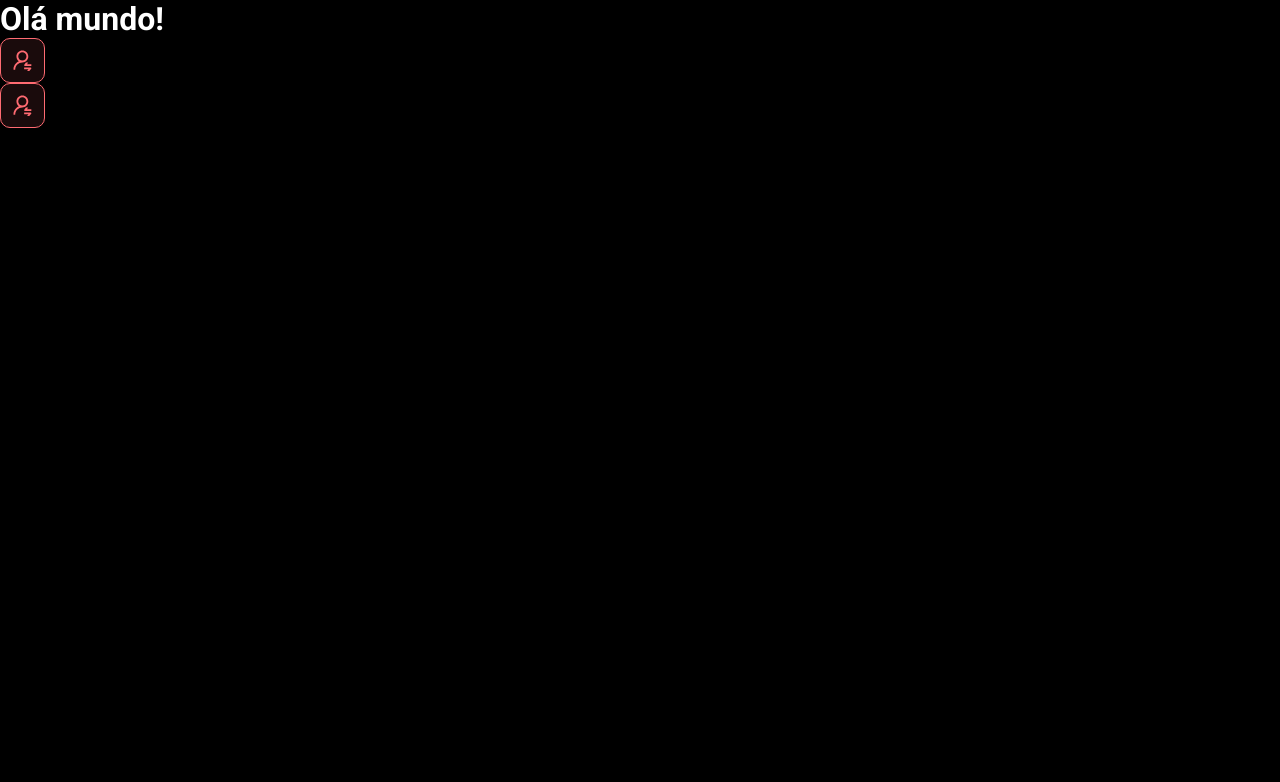
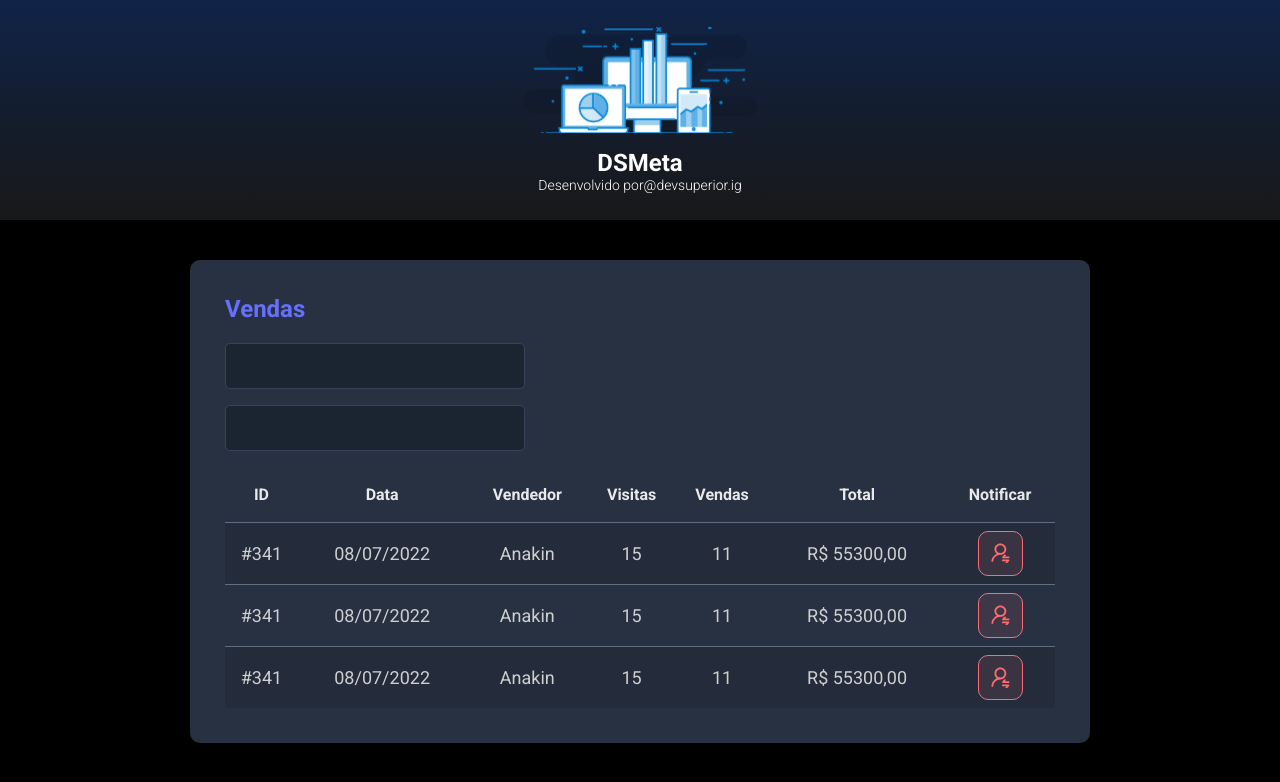
Before and after one commit to msfbrasil/dsmeta, a React (Vite) app in the folder frontend/: page / in a window 1280 px wide. Shown: the top 782 px of the page. Built offline with nearby package versions, Linux system fonts and the light colour scheme.

Commit message:
- Other components.

```diff
--- a/frontend/src/App.tsx
+++ b/frontend/src/App.tsx
@@ -1,11 +1,17 @@
-import NotificationButton from "./components/notification-button/NotificationButton"
+import Header from "./components/header/Header"
+import SalesCard from "./components/sales-card/SalesCard"
 
 function App() {
   return (
     <>
-      <h1>Olá mundo!</h1>
-      <NotificationButton />
-      <NotificationButton />
+      <Header/>
+      <main>
+        <section id="sales">
+          <div className="dsmeta-card-container">
+            <SalesCard/>
+          </div>
+        </section>
+      </main>
     </>
   )
 }
--- /dev/null
+++ b/frontend/src/components/header/Header.tsx
@@ -0,0 +1,20 @@
+import logo from '../../assets/images/logo.svg'
+
+import './styles.css'
+
+function Header() {
+  return (
+    <header>
+        <div className="dsmeta-logo-container">
+            <img src={logo} alt="DSMeta"/>
+            <h1>DSMeta</h1>
+            <p>
+                Desenvolvido por
+                <a href="https://www.instagram.com/devsuperior.ig">@devsuperior.ig</a>
+            </p>
+        </div>
+    </header>
+  )
+}
+
+export default Header
--- /dev/null
+++ b/frontend/src/components/header/styles.css
@@ -0,0 +1,27 @@
+header {
+    background: linear-gradient(180deg, #102347 0%, #181818 100%);
+    height: 220px;
+    display: flex;
+    align-items: center;
+    justify-content: center;
+}
+
+.dsmeta-logo-container {
+    display: flex;
+    flex-direction: column;
+    align-items: center;
+}
+
+.dsmeta-logo-container img {
+    width: 235px;
+}
+
+.dsmeta-logo-container h1 {
+    margin-top: 15px;
+    font-size: 24px;
+}
+
+.dsmeta-logo-container p {
+    font-size: 14px;
+    font-weight: 300;
+}
--- /dev/null
+++ b/frontend/src/components/sales-card/SalesCard.tsx
@@ -0,0 +1,77 @@
+
+import NotificationButton from '../notification-button/NotificationButton'
+import './styles.css'
+
+function SalesCard() {
+  return (
+    <div className="dsmeta-card">
+      <h2 className="dsmeta-sales-title">Vendas</h2>
+      <div>
+        <div className="dsmeta-input-control-container">
+          <input className="dsmeta-input-control" type="text"/>
+        </div>
+        <div className="dsmeta-input-control-container">
+          <input className="dsmeta-input-control" type="text"/>
+        </div>
+      </div>
+      <div>
+        <table className="dsmeta-sales-table">
+          <thead>
+            <tr>
+              <th className="showLarge">ID</th>
+              <th className="showMedium">Data</th>
+              <th>Vendedor</th>
+              <th className="showLarge">Visitas</th>
+              <th className="showLarge">Vendas</th>
+              <th>Total</th>
+              <th>Notificar</th>
+            </tr>
+          </thead>
+          <tbody>
+            <tr>
+              <td className="showLarge">#341</td>
+              <td className="showMedium">08/07/2022</td>
+              <td>Anakin</td>
+              <td className="showLarge">15</td>
+              <td className="showLarge">11</td>
+              <td>R$ 55300,00</td>
+              <td>
+                <div className="dsmeta-red-btn-container">
+                  <NotificationButton/>
+                </div>
+              </td>
+            </tr>
+            <tr>
+              <td className="showLarge">#341</td>
+              <td className="showMedium">08/07/2022</td>
+              <td>Anakin</td>
+              <td className="showLarge">15</td>
+              <td className="showLarge">11</td>
+              <td>R$ 55300,00</td>
+              <td>
+                <div className="dsmeta-red-btn-container">
+                  <NotificationButton/>
+                </div>
+              </td>
+            </tr>
+            <tr>
+              <td className="showLarge">#341</td>
+              <td className="showMedium">08/07/2022</td>
+              <td>Anakin</td>
+              <td className="showLarge">15</td>
+              <td className="showLarge">11</td>
+              <td>R$ 55300,00</td>
+              <td>
+                <div className="dsmeta-red-btn-container">
+                  <NotificationButton/>
+                </div>
+              </td>
+            </tr>
+          </tbody>
+        </table>
+      </div>
+    </div>
+  )
+}
+
+export default SalesCard
--- /dev/null
+++ b/frontend/src/components/sales-card/styles.css
@@ -0,0 +1,97 @@
+.dsmeta-card {
+    background-color: #283142;
+    border-radius: 10px;
+    padding: 30px 10px;
+}
+
+.dsmeta-sales-title {
+    color: #676FFF;
+    font-size: 24px;
+    margin-bottom: 20px;
+}
+
+.dsmeta-input-control-container {
+    margin-bottom: 16px;
+    max-width: 300px;
+}
+
+.dsmeta-input-control {
+    width: 100%;
+    height: 46px;
+    background-color: #1B2531;
+    border: 1px solid #384459;
+    border-radius: 5px;
+    color: #9AAABE;
+    padding: 0 20px;
+    font-size: 18px;
+}
+
+.dsmeta-sales-table {
+    width: 100%;
+    border-spacing: 0;
+    border-collapse: collapse;
+}
+
+.dsmeta-sales-table thead {
+    height: 55px;
+    font-size: 16px;
+    color: #E9E9E9;
+    font-weight: 700;
+}
+
+.dsmeta-sales-table tbody {
+    font-size: 14px;
+    font-weight: 400;
+    color: #CFCFCF;
+    text-align: center;
+}
+
+.dsmeta-sales-table tbody tr {
+    height: 74px;
+    border-top: 1px solid #5F6E82;
+}
+
+.dsmeta-sales-table tbody tr:hover > td {
+    background-color: #384459;
+}
+
+.dsmeta-sales-table tbody tr:nth-child(odd) {
+    background-color: #242C3B;
+}
+
+.dsmeta-red-btn-container {
+    display: flex;
+    justify-content: center;
+}
+
+.showMedium {
+    display: none;
+}
+
+.showLarge {
+    display: none;
+}
+
+@media (min-width: 576px) {
+    .showMedium {
+        display: table-cell;
+    }
+
+    .dsmeta-card {
+        padding: 35px;
+    }
+
+    .dsmeta-sales-table tbody tr {
+        height: 62px;
+    }
+
+    .dsmeta-sales-table tbody {
+        font-size: 18px;
+    }
+}
+
+@media (min-width: 992px) {
+    .showLarge {
+        display: table-cell;
+    }
+}
--- a/frontend/src/index.css
+++ b/frontend/src/index.css
@@ -16,3 +16,13 @@
     color: unset;
     text-decoration: none;
 }
+
+.dsmeta-card-container {
+  width: 100%;
+  max-width: 900px;
+  margin: 0 auto;
+}
+
+#sales {
+  padding: 40px 10px;
+}
```
Also changed, not shown: frontend/src/assets/images/logo.svg (added).
